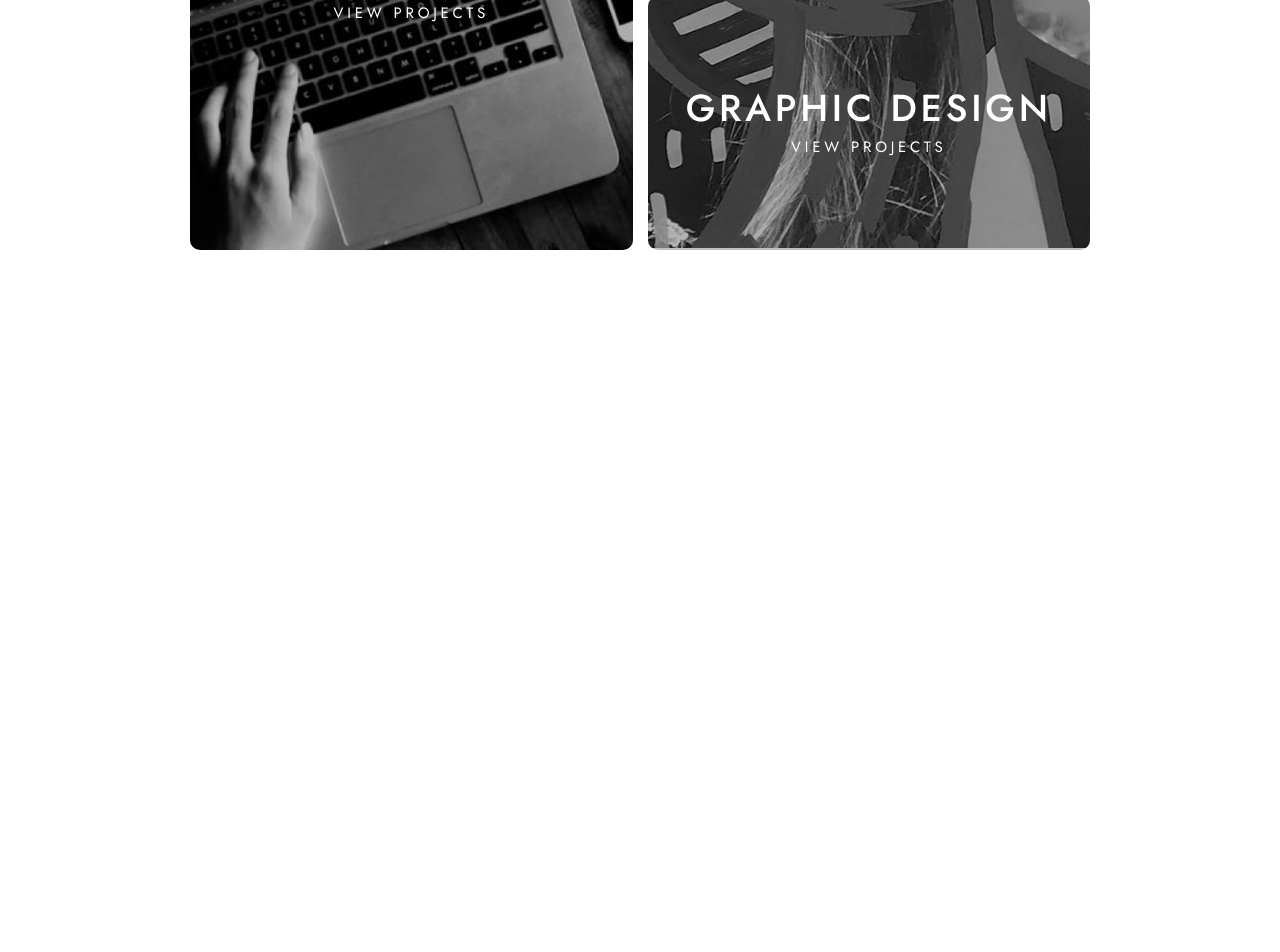
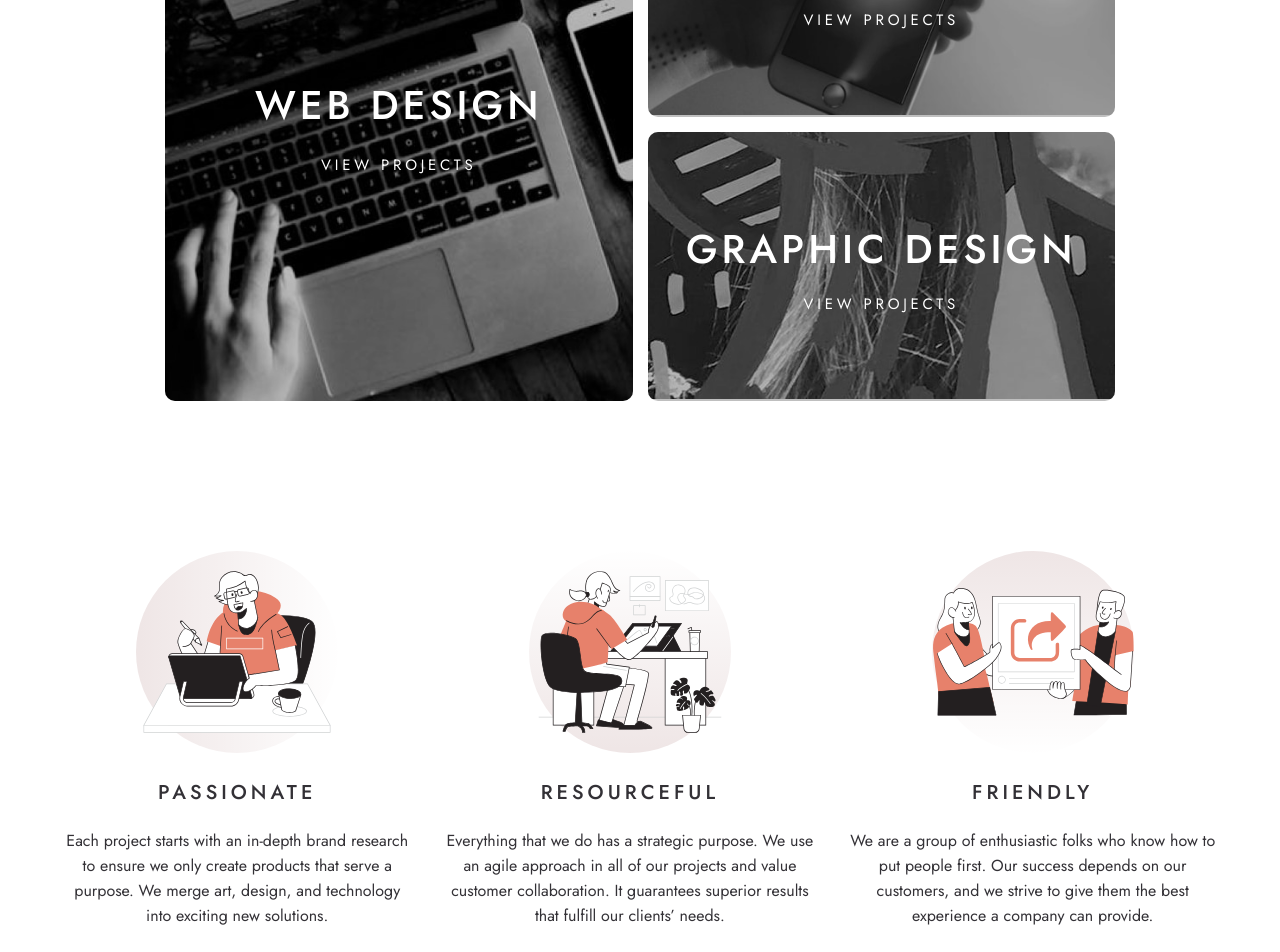
Before and after one commit to Bolazcoding/designo-website, a Next.js app: page / in a window 1280 px wide. Shown: the part 1040-1992 px from the top of the page. Before the commit the page ends 1290 px from the top, so only its background shows below. Built offline with nearby package versions, Linux system fonts and the light colour scheme.

Commit message:
home features design

```diff
--- /dev/null
+++ b/app/_components/HomeFeatures.tsx
@@ -0,0 +1,46 @@
+import Image from "next/image";
+import PassionImage from "@/public/home/desktop/illustration-passionate.svg";
+import ResourceImage from "@/public/home/desktop/illustration-resourceful.svg";
+import FriendlyImage from "@/public/home/desktop/illustration-friendly.svg";
+
+function HomeFeatures() {
+  return (
+    <section className="flex items-center gap-10 mt-60 mb-60 mx-[6rem]">
+      <div className="flex flex-col items-center text-center">
+        <Image src={PassionImage} alt="Passionate" quality={100} />
+        <p className="text-secondary text-[2rem] font-medium tracking-[0.2em] uppercase mt-10">
+          Passionate
+        </p>
+        <span className="text-secondary text-[1.6rem] leading-10 font-normal mt-8 ">
+          Each project starts with an in-depth brand research to ensure we only
+          create products that serve a purpose. We merge art, design, and
+          technology into exciting new solutions.
+        </span>
+      </div>
+      <div className="flex flex-col items-center text-center">
+        <Image src={ResourceImage} alt="Resourceful" quality={100} />
+        <p className="text-secondary text-[2rem] font-medium tracking-[0.2em] uppercase mt-10">
+          Resourceful
+        </p>
+        <span className="text-secondary text-[1.6rem] leading-10 font-normal mt-8 ">
+          Everything that we do has a strategic purpose. We use an agile
+          approach in all of our projects and value customer collaboration. It
+          guarantees superior results that fulfill our clients’ needs.
+        </span>
+      </div>
+      <div className="flex flex-col items-center text-center">
+        <Image src={FriendlyImage} alt="Friendly" quality={100} />
+        <p className="text-secondary text-[2rem] font-medium tracking-[0.2em] uppercase mt-10">
+          Friendly
+        </p>
+        <span className="text-secondary text-[1.6rem] leading-10 font-normal mt-8 ">
+          We are a group of enthusiastic folks who know how to put people first.
+          Our success depends on our customers, and we strive to give them the
+          best experience a company can provide.
+        </span>
+      </div>
+    </section>
+  );
+}
+
+export default HomeFeatures;
--- a/app/_components/HomeHero.tsx
+++ b/app/_components/HomeHero.tsx
@@ -19,13 +19,13 @@ function HomeHero() {
           Learn More
         </Cta>
       </div>
-      <picture className="flex items-center justify-center">
+      <picture className="flex translate-x-[calc(50%_-_320px)] items-center justify-center">
         <Image
           src={HeroPhone}
           alt="hero phone"
           quality={100}
           className="mb-[-25rem]"
-          height="800"
+          height="840"
           placeholder="blur"
         />
       </picture>
--- a/app/_components/HomeProjects.tsx
+++ b/app/_components/HomeProjects.tsx
@@ -6,7 +6,7 @@ import Link from "next/link";
 
 function HomeProjects() {
   return (
-    <section className="com-container mx-[6rem] grid grid-cols-1 gap-6 md:grid-cols-2 mt-20">
+    <section className="com-container mx-[6rem] grid grid-cols-1 gap-6 md:grid-cols-2 mt-60">
       <Link
         href="/web-design"
         className="group relative block overflow-hidden rounded-2xl"
@@ -18,10 +18,10 @@ function HomeProjects() {
           quality={100}
         />
         <div className="absolute inset-0 flex flex-col items-center justify-center bg-black/25 text-center text-white transition-colors group-hover:bg-primary/75">
-          <p className="text-6xl font-medium uppercase tracking-[0.1em]">
+          <p className="text-[4rem] font-medium uppercase tracking-[0.1em]">
             Web Design
           </p>
-          <p className="mt-4 text-2xl uppercase tracking-[0.25em]">
+          <p className="mt-8 text-2xl uppercase tracking-[0.25em]">
             View Projects
           </p>
         </div>
@@ -39,10 +39,10 @@ function HomeProjects() {
             quality={100}
           />
           <div className="absolute inset-0 flex flex-col items-center justify-center bg-black/25 text-center text-white transition-colors group-hover:bg-primary/75">
-            <p className="text-6xl font-medium uppercase tracking-[0.1em]">
+            <p className="text-[4rem] font-medium uppercase tracking-[0.1em]">
               App Design
             </p>
-            <p className="mt-4 text-2xl uppercase tracking-[0.25em]">
+            <p className="mt-6 text-2xl uppercase tracking-[0.25em]">
               View Projects
             </p>
           </div>
@@ -59,10 +59,10 @@ function HomeProjects() {
             quality={100}
           />
           <div className="absolute inset-0 flex flex-col items-center justify-center bg-black/25 text-center text-white transition-colors group-hover:bg-primary/75">
-            <p className="text-6xl font-medium uppercase tracking-[0.1em]">
+            <p className="text-[4rem] font-medium uppercase tracking-[0.1em]">
               Graphic Design
             </p>
-            <p className="mt-4 text-2xl uppercase tracking-[0.25em]">
+            <p className="mt-6 text-2xl uppercase tracking-[0.25em]">
               View Projects
             </p>
           </div>
--- a/app/_styles/globals.css
+++ b/app/_styles/globals.css
@@ -71,5 +71,5 @@ html {
 }
 
 .com-container {
-  @apply mx-auto w-full max-w-[900px] max-[1250px]:max-w-[950px] px-6 sm:px-10 lg:px-12 xl:px-0;
+  @apply mx-auto w-full max-w-[950px] max-[1250px]:max-w-[950px] px-6 sm:px-10 lg:px-12 xl:px-0;
 }
--- a/app/page.tsx
+++ b/app/page.tsx
@@ -1,3 +1,4 @@
+import HomeFeatures from "./_components/HomeFeatures";
 import HomeHero from "./_components/HomeHero";
 import HomeProjects from "./_components/HomeProjects";
 
@@ -6,6 +7,7 @@ function page() {
     <>
       <HomeHero />
       <HomeProjects />
+      <HomeFeatures />
     </>
   );
 }
--- a/package.json
+++ b/package.json
@@ -9,6 +9,7 @@
     "lint": "eslint"
   },
   "dependencies": {
+    "ionicons": "^8.1.0",
     "next": "16.3.6",
     "react": "19.2.8",
     "react-dom": "19.2.8"
```
Also changed, not shown: 1 other file (tests, documents, lock files or other folders).
